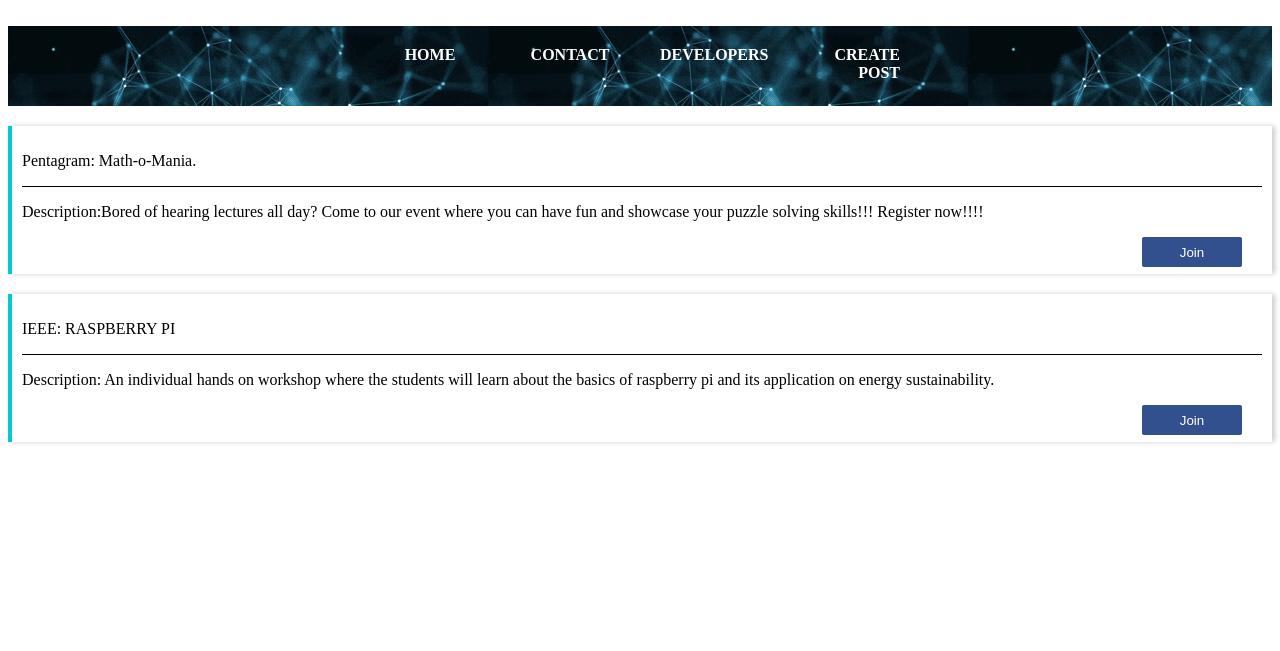
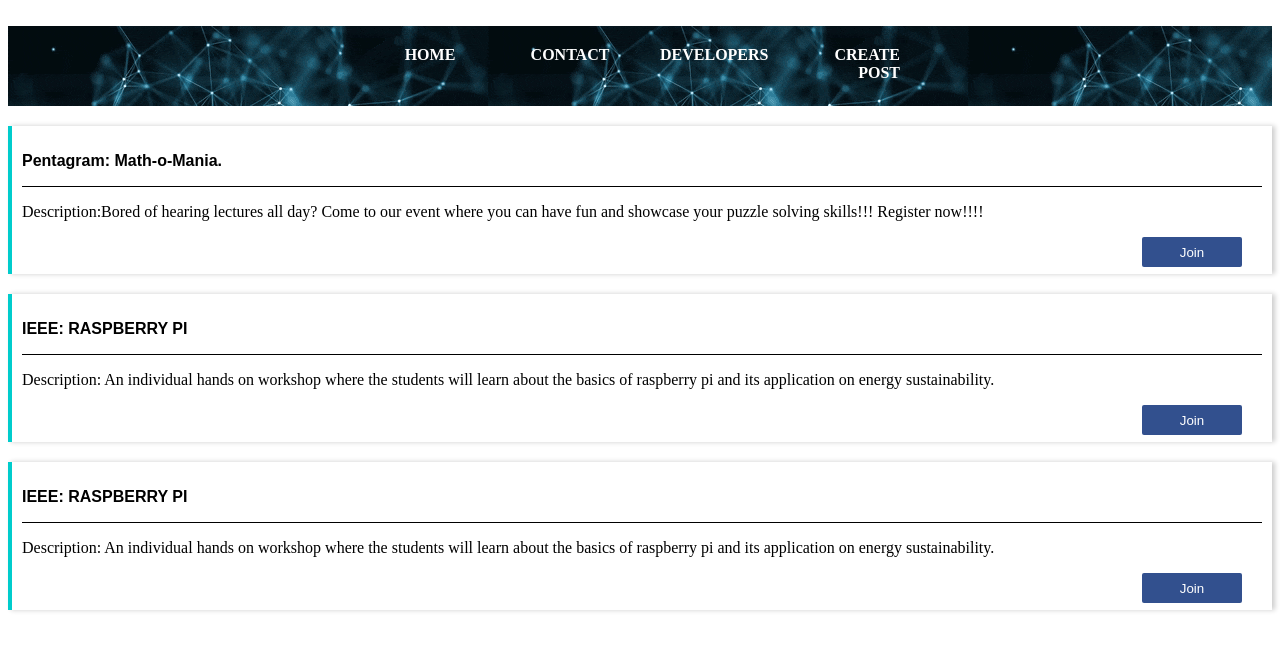
Before and after one commit to dhanraj404/WebProject, a PHP site: page /postsample.html in a window 1280 px wide. Shown: the top 651 px of the page. Run offline with PHP 8.4, Linux system fonts and the light colour scheme.

Commit message:
Add files via upload

```diff
--- a/event_page/postsample.css
+++ b/event_page/postsample.css
@@ -3,6 +3,7 @@ $grey: #eee;
 
 body {
   background-color: $grey;
+
 }
 .nav{
 	text-align: center;
@@ -45,7 +46,8 @@ a{
   min-height: 8em;
   box-shadow: 3px 0px 5px rgba(0,0,0,.2);
   border-left: 4px solid #0cc;
-    position: relative
+    font-family: sans-serif;
+    font-weight: bold;
 }
 .post-desc
 {
@@ -54,7 +56,8 @@ a{
     width: 100%;
     height: auto;
     border-top: 1px solid #000;
-    position: relative
+    font-family: serif;
+    font-weight: normal;
 }
 input[type="button"]
 {
--- a/event_page/postsample.html
+++ b/event_page/postsample.html
@@ -2,7 +2,7 @@
 <html>
     <head>
         <link rel="stylesheet" type="text/css" href="postsample.css" />
-        <title>Workshop</title>
+        <title>Event</title>
     </head>
     <body>
 <br>
@@ -41,6 +41,16 @@ An individual hands on workshop where the students will learn about the basics o
         </div>
 
       </div>
+                <div class="post">
+      <p>IEEE: RASPBERRY PI</p>
+    <div class="post-desc">
+        <p>Description:
+An individual hands on workshop where the students will learn about the basics of raspberry pi and its application on energy sustainability.
+        </p>
+        <input type="button" value="Join" style="float: right;"/>
+        </div>
+
+      </div>
         </div>
 </body>
 </html>
```
